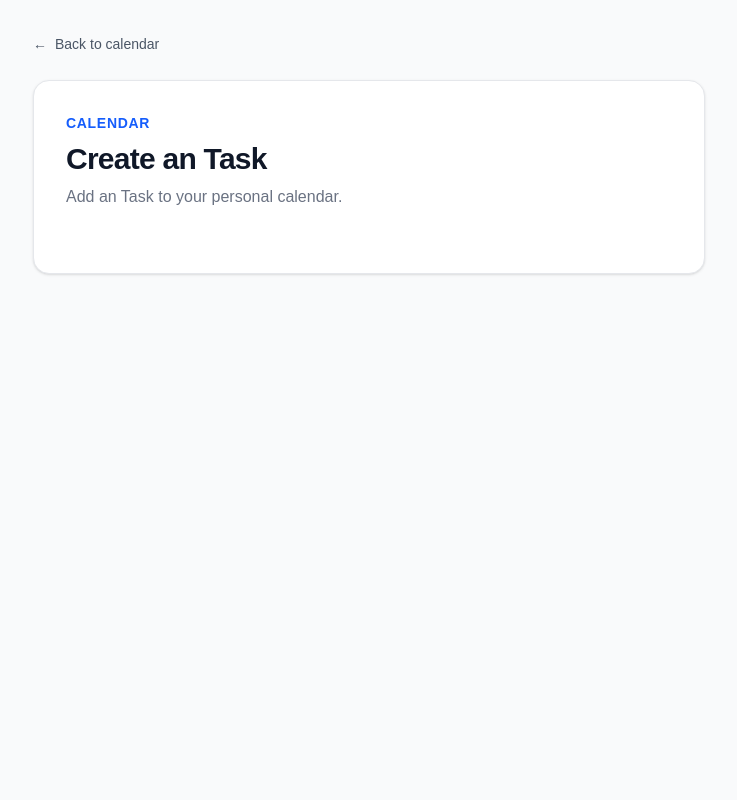
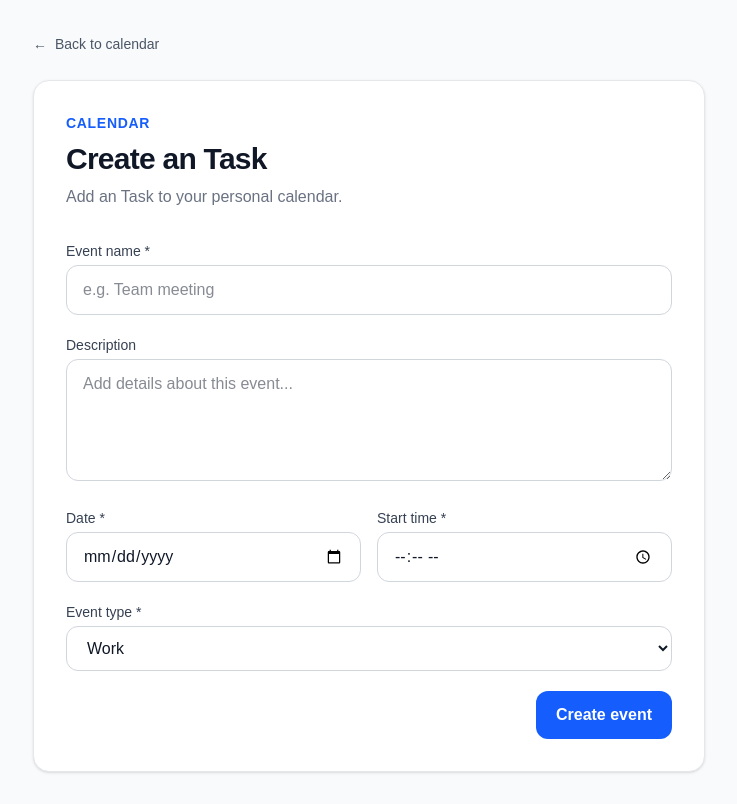
Before and after one commit to SantinoGiordano/calander_app, a Next.js app: page /CreateCalendarEntryPage in a window 1280 px wide. Shown: the whole page, without its empty margins (271-1008 px from the left). Built offline with nearby package versions, Linux system fonts and the light colour scheme.

Commit message:
fixed the create event

```diff
--- a/app/(root)/CreateCalendarEntryPage/page.tsx
+++ b/app/(root)/CreateCalendarEntryPage/page.tsx
@@ -33,12 +33,12 @@ export default function CreateCalendarEntryPage() {
             </p>
           </div>
 
-          {/* <EventForm
+          <EventForm
             onSubmit={async (data) => {
               await createCalendarEntry(data);
               router.push("/CalendarPage");
             }}
-          /> */}
+          />
         </div>
       </div>
     </main>
```
